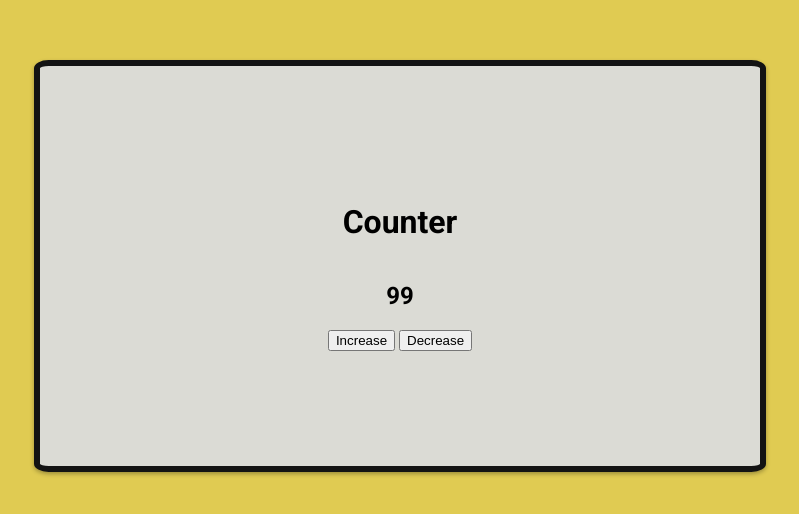
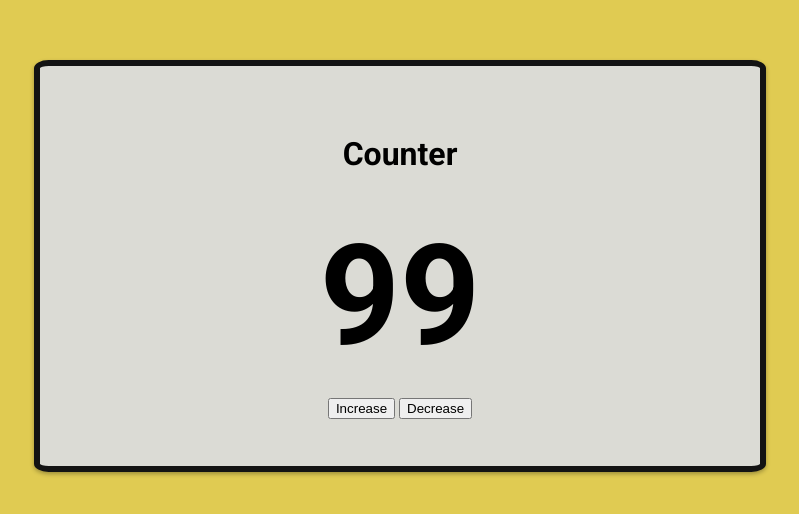
Before and after one commit to Tally2014/WebDev-Practice5-AddSubNumbers, a plain HTML site: page index.html in a window 1280 px wide. Shown: the part 134-648 px from the top of the page, without its empty margins (240-1039 px from the left). Drawn offline with Linux system fonts and the light colour scheme.

Commit message:
Increase value element size

```diff
--- a/style.css
+++ b/style.css
@@ -32,3 +32,9 @@ body {
     height: 100vh; /* Set the height of the container to the full viewport height */
     flex-direction: column; /* Add this line to stack elements vertically */
   }
+
+  .content h2{
+    font-size: 140px;
+    margin-top: 20px;
+    margin-bottom: 20px;
+  }
```
